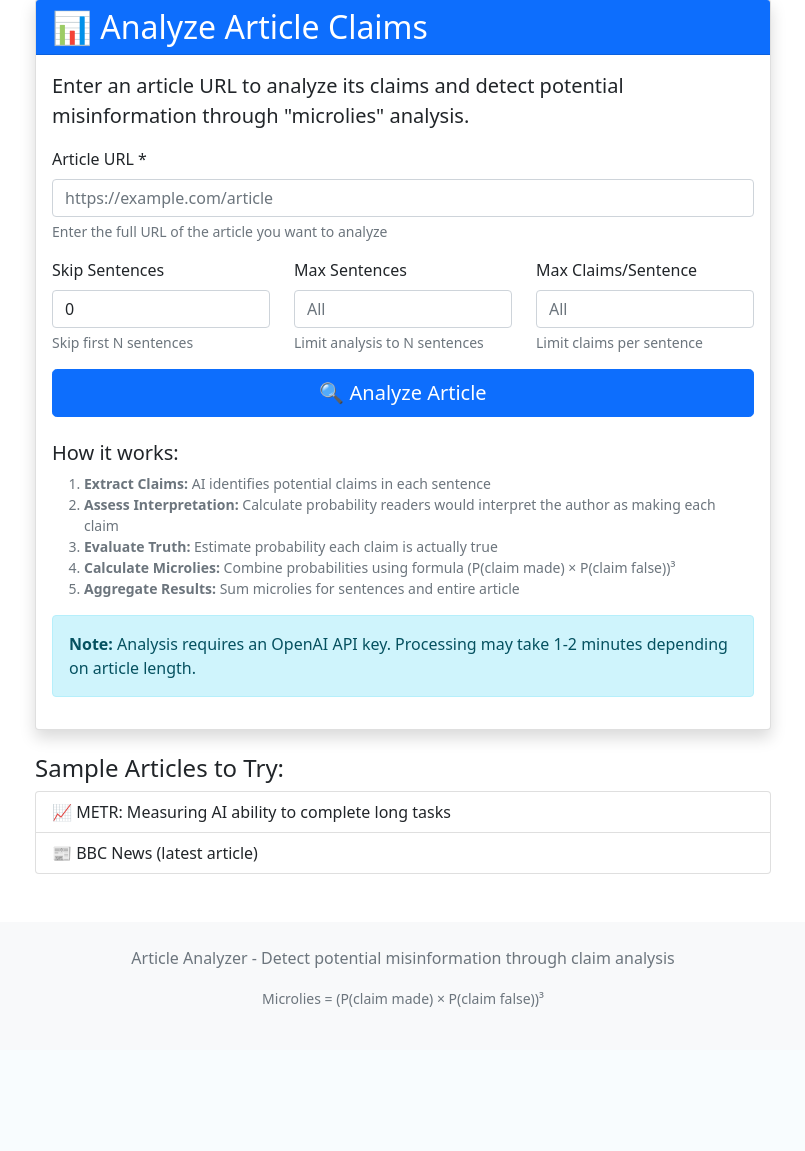
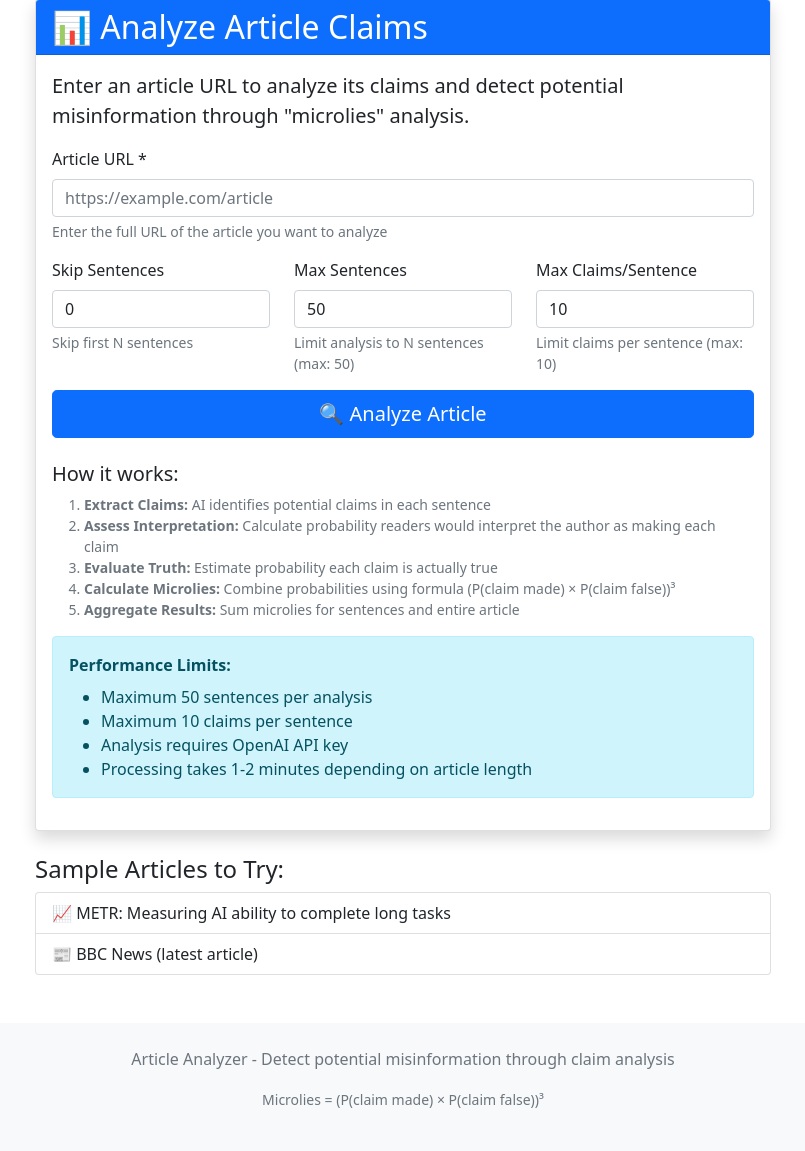
Before and after one commit to Xodarap/falseometer, a Flask app: page / in a window 1280 px wide. Shown: the part 81-1232 px from the top of the page, without its empty margins (237-1042 px from the left). Before the commit the page ends 1088 px from the top, so only its background shows below. Run offline with Flask 3, Linux system fonts and the light colour scheme.

Commit message:
Set maximum limits: 50 sentences, 10 claims per sentence

```diff
--- a/app.py
+++ b/app.py
@@ -31,11 +31,20 @@ def analyze_article():
             flash('Please provide a URL to analyze', 'error')
             return redirect(url_for('index'))
 
-        # Convert parameters to integers
+        # Convert parameters to integers with limits
         try:
-            max_sentences = int(max_sentences) if max_sentences else None
-            max_claims = int(max_claims) if max_claims else None
+            max_sentences = int(max_sentences) if max_sentences else 50
+            max_claims = int(max_claims) if max_claims else 10
             skip_sentences = int(skip_sentences) if skip_sentences else 0
+
+            # Enforce maximums
+            if max_sentences > 50:
+                flash('Maximum sentences limited to 50 for performance reasons', 'warning')
+                max_sentences = 50
+            if max_claims > 10:
+                flash('Maximum claims per sentence limited to 10 for performance reasons', 'warning')
+                max_claims = 10
+
         except ValueError:
             flash('Please provide valid numbers for sentence and claim limits', 'error')
             return redirect(url_for('index'))
@@ -103,9 +112,15 @@ def api_analyze():
             return jsonify({'error': 'URL is required'}), 400
 
         url = data['url']
-        max_sentences = data.get('max_sentences')
-        max_claims = data.get('max_claims')
+        max_sentences = data.get('max_sentences', 50)
+        max_claims = data.get('max_claims', 10)
         skip_sentences = data.get('skip_sentences', 0)
+
+        # Enforce maximums
+        if max_sentences and max_sentences > 50:
+            max_sentences = 50
+        if max_claims and max_claims > 10:
+            max_claims = 10
 
         # Create analyzer and run analysis
         analyzer = ArticleAnalyzer()
--- a/templates/index.html
+++ b/templates/index.html
@@ -34,16 +34,16 @@
                             <div class="mb-3">
                                 <label for="max_sentences" class="form-label">Max Sentences</label>
                                 <input type="number" class="form-control" id="max_sentences" name="max_sentences"
-                                       min="1" placeholder="All">
-                                <div class="form-text">Limit analysis to N sentences</div>
+                                       min="1" max="50" value="50" placeholder="50">
+                                <div class="form-text">Limit analysis to N sentences (max: 50)</div>
                             </div>
                         </div>
                         <div class="col-md-4">
                             <div class="mb-3">
                                 <label for="max_claims" class="form-label">Max Claims/Sentence</label>
                                 <input type="number" class="form-control" id="max_claims" name="max_claims"
-                                       min="1" placeholder="All">
-                                <div class="form-text">Limit claims per sentence</div>
+                                       min="1" max="10" value="10" placeholder="10">
+                                <div class="form-text">Limit claims per sentence (max: 10)</div>
                             </div>
                         </div>
                     </div>
@@ -68,7 +68,13 @@
                 </div>
 
                 <div class="alert alert-info mt-3">
-                    <strong>Note:</strong> Analysis requires an OpenAI API key. Processing may take 1-2 minutes depending on article length.
+                    <strong>Performance Limits:</strong>
+                    <ul class="mb-0 mt-2">
+                        <li>Maximum 50 sentences per analysis</li>
+                        <li>Maximum 10 claims per sentence</li>
+                        <li>Analysis requires OpenAI API key</li>
+                        <li>Processing takes 1-2 minutes depending on article length</li>
+                    </ul>
                 </div>
             </div>
         </div>
```
